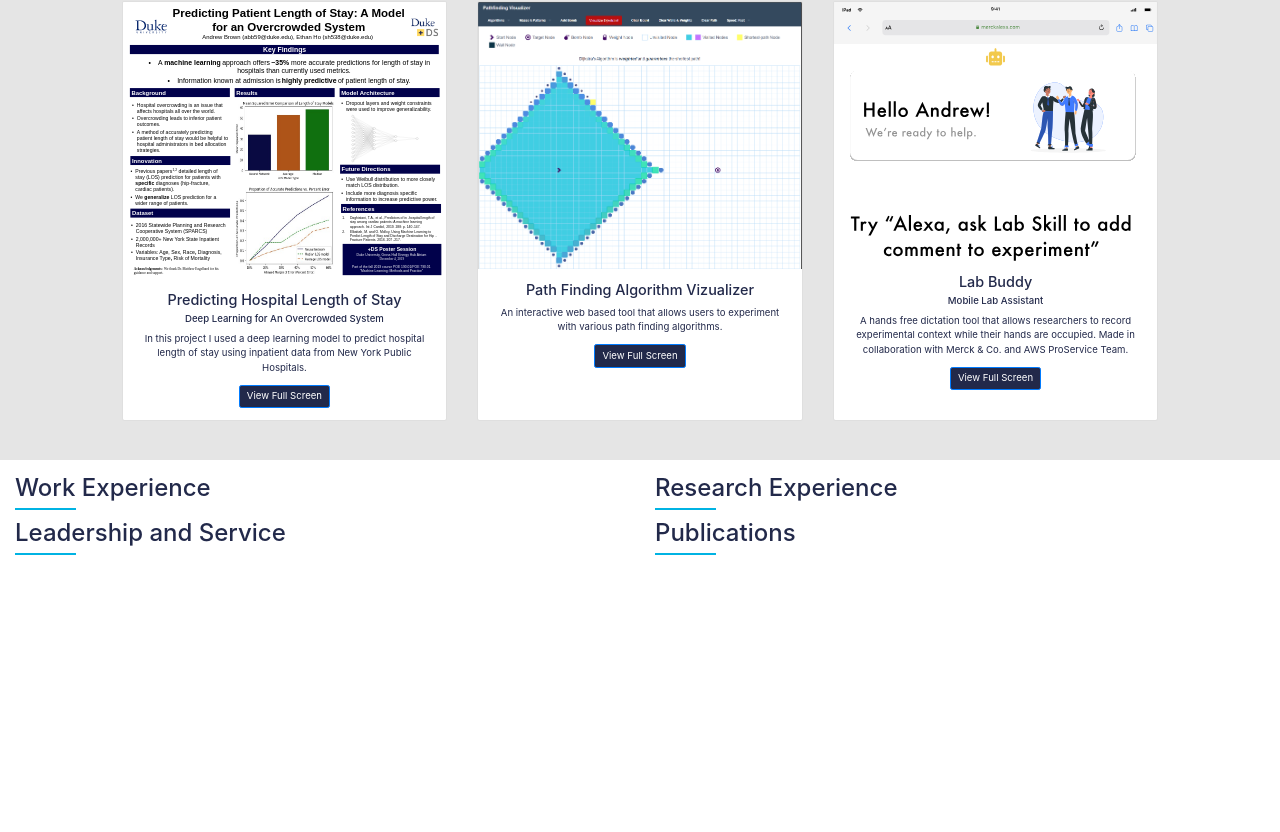
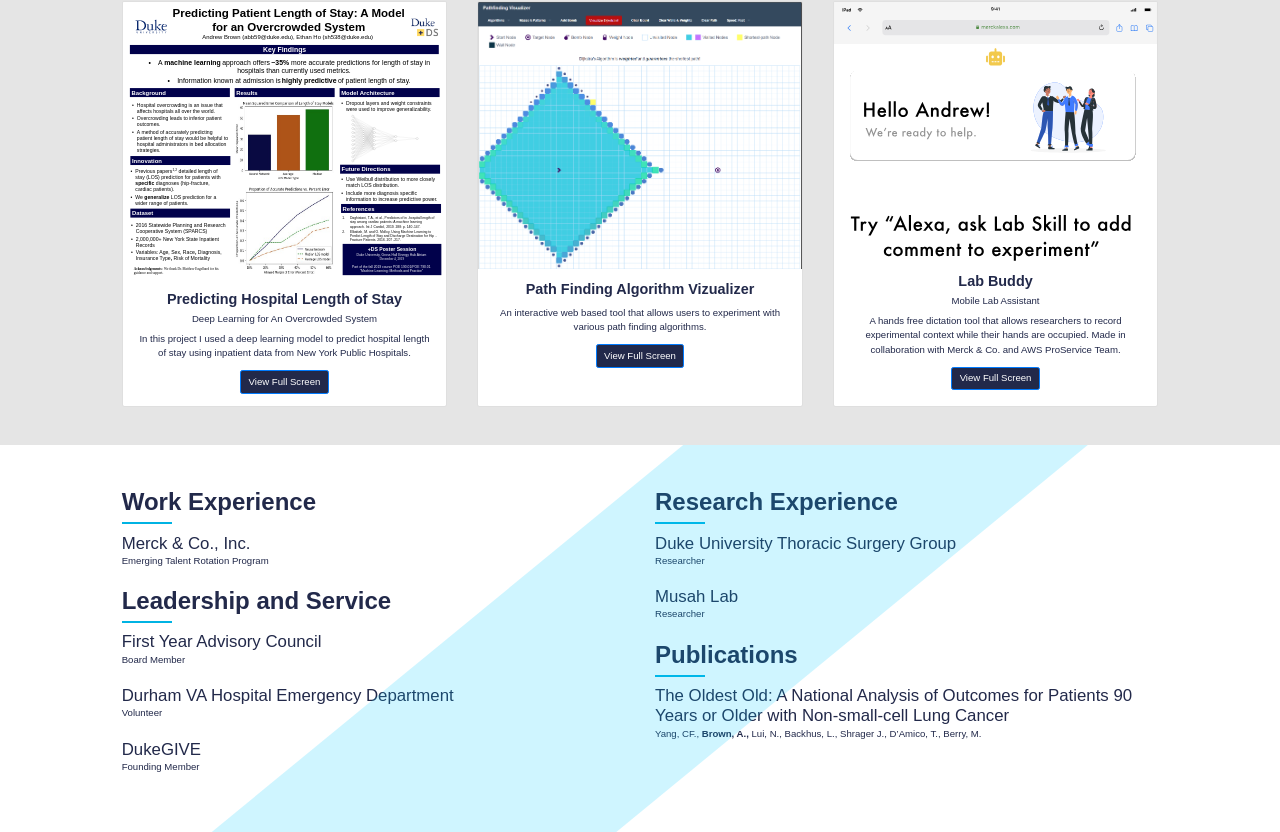
Before and after one commit to andrewbrown1022/Portfolio, a React (Create React App) app: page / in a window 1280 px wide. Shown: the part 1474-2306 px from the top of the page. Before the commit the page ends 2077 px from the top, so only its background shows below. Built offline with nearby package versions, Linux system fonts and the light colour scheme.

Commit message:
Added resume bg image

```diff
--- a/src/components/Resume.js
+++ b/src/components/Resume.js
@@ -17,6 +17,11 @@
 
 const ResumeMainRow = styled(Row)`
   padding-bottom: 4em;
+  padding-top: 3em;
+`;
+
+const ResumeMainBlock = styled.div`
+  padding-bottom: 1em;
 `;
 
 const ResumeHeaderBlock = styled.div``;
@@ -32,13 +37,17 @@
 const Resume = () => {
   return (
     <Container id="resume" fluid>
-      <ResumeMainRow>
-        <ResumeMainColLeft xs="12" md="6">
+      <ResumeMainRow className="justify-content-center">
+        <ResumeMainColLeft xs="12" md="5">
           <ResumeExperienceBlock>
             <ResumeHeaderBlock>
               <h1>Work Experience</h1>
               <hr className="ResumeUnderline"></hr>
             </ResumeHeaderBlock>
+            <ResumeMainBlock>
+              <h3 className="m-0">Merck & Co., Inc.</h3>
+              <p>Emerging Talent Rotation Program</p>
+            </ResumeMainBlock>
           </ResumeExperienceBlock>
 
           <ResumeExperienceBlock>
@@ -46,21 +55,50 @@
               <h1>Leadership and Service</h1>
               <hr className="ResumeUnderline"></hr>
             </ResumeHeaderBlock>
+            <ResumeMainBlock>
+              <h3 className="m-0">First Year Advisory Council</h3>
+              <p>Board Member</p>
+            </ResumeMainBlock>
+            <ResumeMainBlock>
+              <h3 className="m-0">Durham VA Hospital Emergency Department</h3>
+              <p>Volunteer</p>
+            </ResumeMainBlock>
+            <ResumeMainBlock>
+              <h3 className="m-0">DukeGIVE</h3>
+              <p>Founding Member</p>
+            </ResumeMainBlock>
           </ResumeExperienceBlock>
         </ResumeMainColLeft>
-        <ResumeMainColRight xs="12" md="6">
+        <ResumeMainColRight xs="12" md="5">
           <ResumeExperienceBlock>
             <ResumeHeaderBlock>
               <h1>Research Experience</h1>
               <hr className="ResumeUnderline"></hr>
             </ResumeHeaderBlock>
+            <ResumeMainBlock>
+              <h3 className="m-0">Duke University Thoracic Surgery Group</h3>
+              <p>Researcher</p>
+            </ResumeMainBlock>
+            <ResumeMainBlock>
+              <h3 className="m-0">Musah Lab</h3>
+              <p>Researcher</p>
+            </ResumeMainBlock>
           </ResumeExperienceBlock>
-
           <ResumeExperienceBlock>
             <ResumeHeaderBlock>
               <h1>Publications</h1>
               <hr className="ResumeUnderline"></hr>
             </ResumeHeaderBlock>
+            <ResumeMainBlock>
+              <h3 className="m-0">
+                The Oldest Old: A National Analysis of Outcomes for Patients 90
+                Years or Older with Non-small-cell Lung Cancer
+              </h3>
+              <p>
+                Yang, CF., <b>Brown, A.,</b> Lui, N., Backhus, L., Shrager J.,
+                D’Amico, T., Berry, M.
+              </p>
+            </ResumeMainBlock>
           </ResumeExperienceBlock>
         </ResumeMainColRight>
       </ResumeMainRow>
--- a/src/styles/App.css
+++ b/src/styles/App.css
@@ -3,6 +3,10 @@
   margin: 0;
   padding: 0;
   color: #22294a;
+  font-family: "Poppins", sans-serif;
+
+  /* font-family: "Source Sans Pro", sans-serif; */
+  /* font-family: "Roboto", sans-serif; */
   /* font-size: 1.5vh; */
 }
 
@@ -134,3 +138,31 @@
   margin-top: 0;
   border-width: 0.3vh;
 }
+
+.resumeHeader {
+  color: #22294a;
+}
+#resume {
+  position: relative;
+}
+
+#resume::after {
+  content: "";
+  position: absolute;
+  top: 0px;
+  left: 0px;
+  bottom: 0px;
+  right: 0px;
+  background-image: url("../images/resume-background-rectangle.svg");
+  background-repeat: no-repeat;
+  background-position: center;
+  background-size: cover;
+  justify-content: center;
+}
+h1 {
+  font-weight: bold;
+}
+
+h4 {
+  font-weight: bold;
+}
```
Also changed, not shown: src/images/resume-background-rectangle.svg (added), src/images/stethoscope.svg (added).
